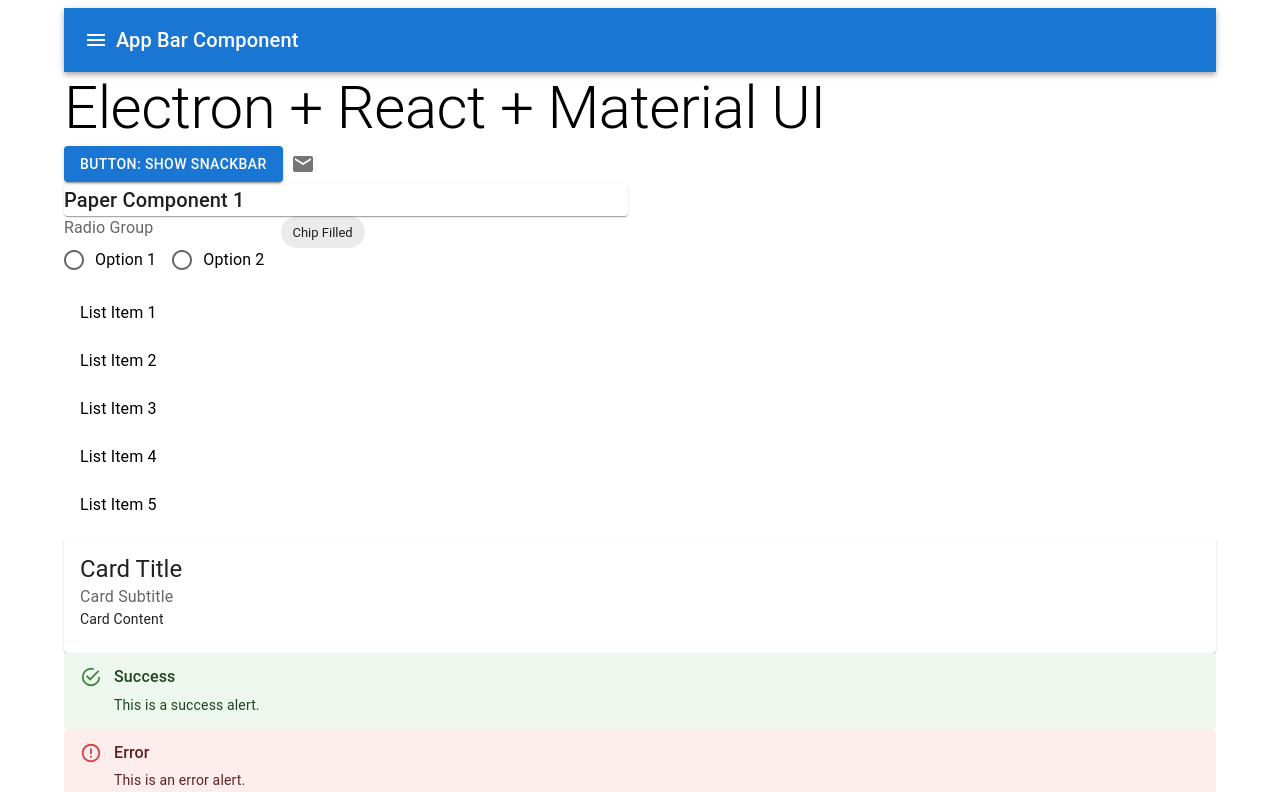
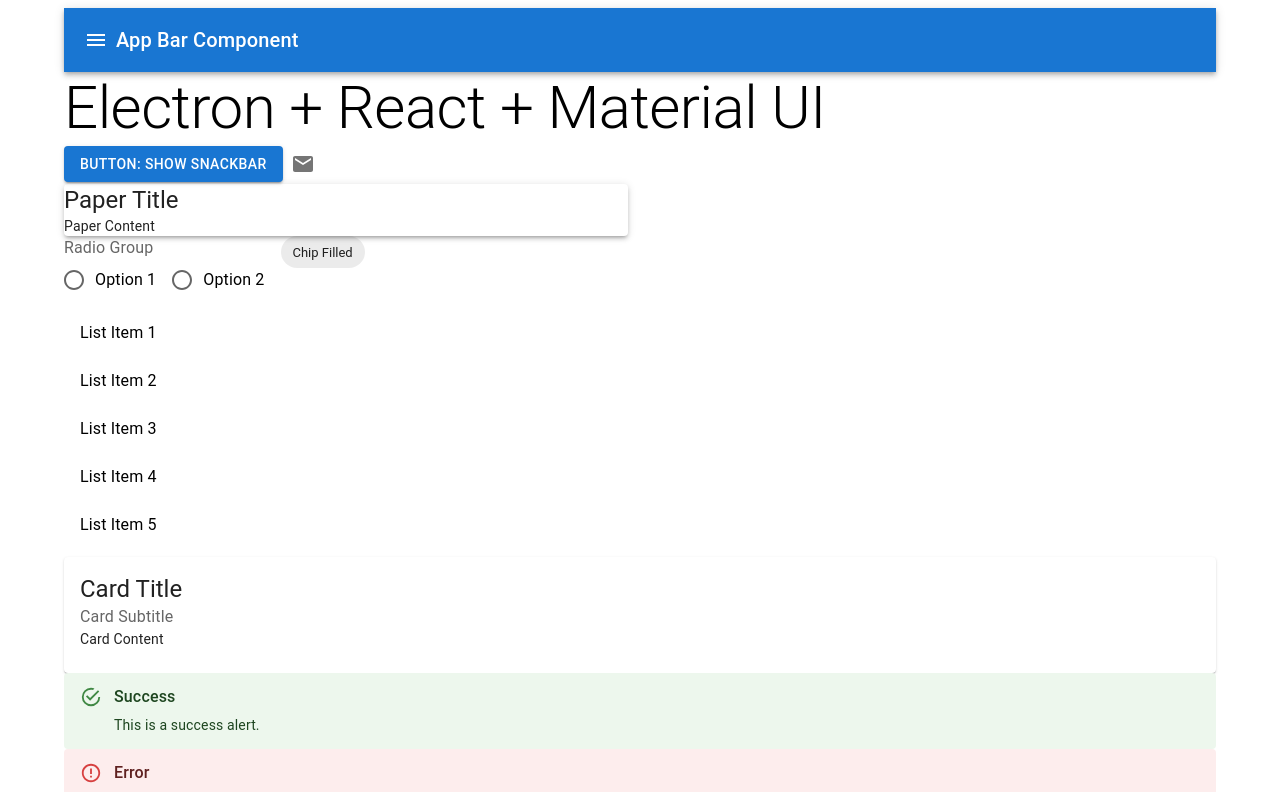
Before and after one commit to ms0216/electron-modern-ui, a React app: page / in a window 1280 px wide. Shown: the top 792 px of the page. Built offline with nearby package versions, Linux system fonts and the light colour scheme.

Commit message:
CI/CD: PaperComponent を新規作成し、App.js でペーパーを表示するように変更

```diff
--- a/src/App.js
+++ b/src/App.js
@@ -3,7 +3,6 @@
 import { Button, Container, Typography, Grid, Tooltip, IconButton, Box, TextField, Checkbox, FormControlLabel, Switch, Slider, Avatar, Badge, Chip, Divider, CircularProgress, LinearProgress, ToggleButton } from '@mui/material';
 
 import MailIcon from '@mui/icons-material/Mail';
-import PaperComponent from './components/PaperComponent';
 import ListComponent from './components/ListComponent';
 import RadioGroupComponent from './components/RadioGroupComponent';
 import TabsComponent from './components/TabsComponent';
@@ -27,6 +26,7 @@
 import AccordionComponent from './components/surfaces/Accordion';
 import AppBarComponent from './components/surfaces/AppBar';
 import CardComponent from './components/surfaces/Card';
+import PaperComponent from './components/surfaces/Paper';
 
 function App() {
   const [anchorEl, setAnchorEl] = React.useState(null);
@@ -522,6 +522,7 @@
   const acc = new AccordionComponent();
   const app = new AppBarComponent();
   const ca = new CardComponent();
+  const pp = new PaperComponent();
 
   const autocomplete = ac.createAutocomplete('Country', countries);
 
@@ -589,6 +590,11 @@
     tp.createTypography('Card Content', {variant: 'body2'}).element
   );
 
+  const paper = pp.createPaper(
+    tp.createTypography('Paper Title', {variant: 'h5', component: 'div'}).element,
+    tp.createTypography('Paper Content', {variant: 'body2'}).element
+  );
+
   return (
     <Container>
       {appbar.element}
@@ -607,11 +613,7 @@
 
       <Grid container spacing={3}>
         <Grid item xs={12} sm={6}>
-          <PaperComponent
-            tabValue={tabValue}
-            handleTabChange={handleTabChange}
-            title="Paper Component 1"
-          />
+          {paper.element}
         </Grid>
       </Grid>
 
--- /dev/null
+++ b/src/components/surfaces/Paper.js
@@ -0,0 +1,20 @@
+import React from "react";
+import { Paper, Typography } from "@mui/material";
+import BaseComponent from "../BaseComponent";
+
+class PaperComponent extends BaseComponent {
+  createPaper(title, content) {
+    const id = this.generateId();
+    return {
+      id,
+      element: (
+        <Paper id={id} elevation={3}>
+            {title}
+            {content}
+        </Paper>
+      )
+    };
+  }
+}
+
+export default PaperComponent;
```
